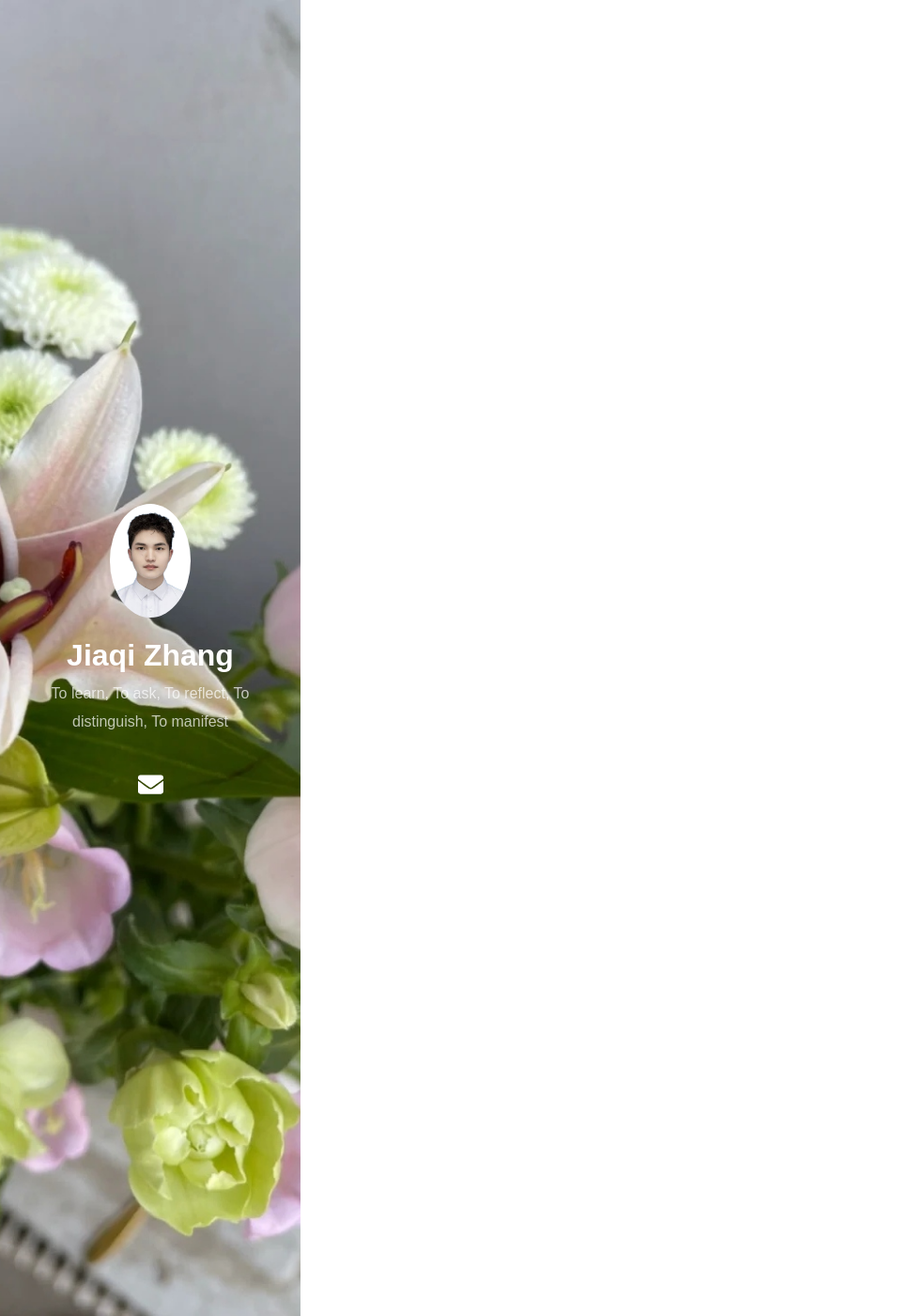
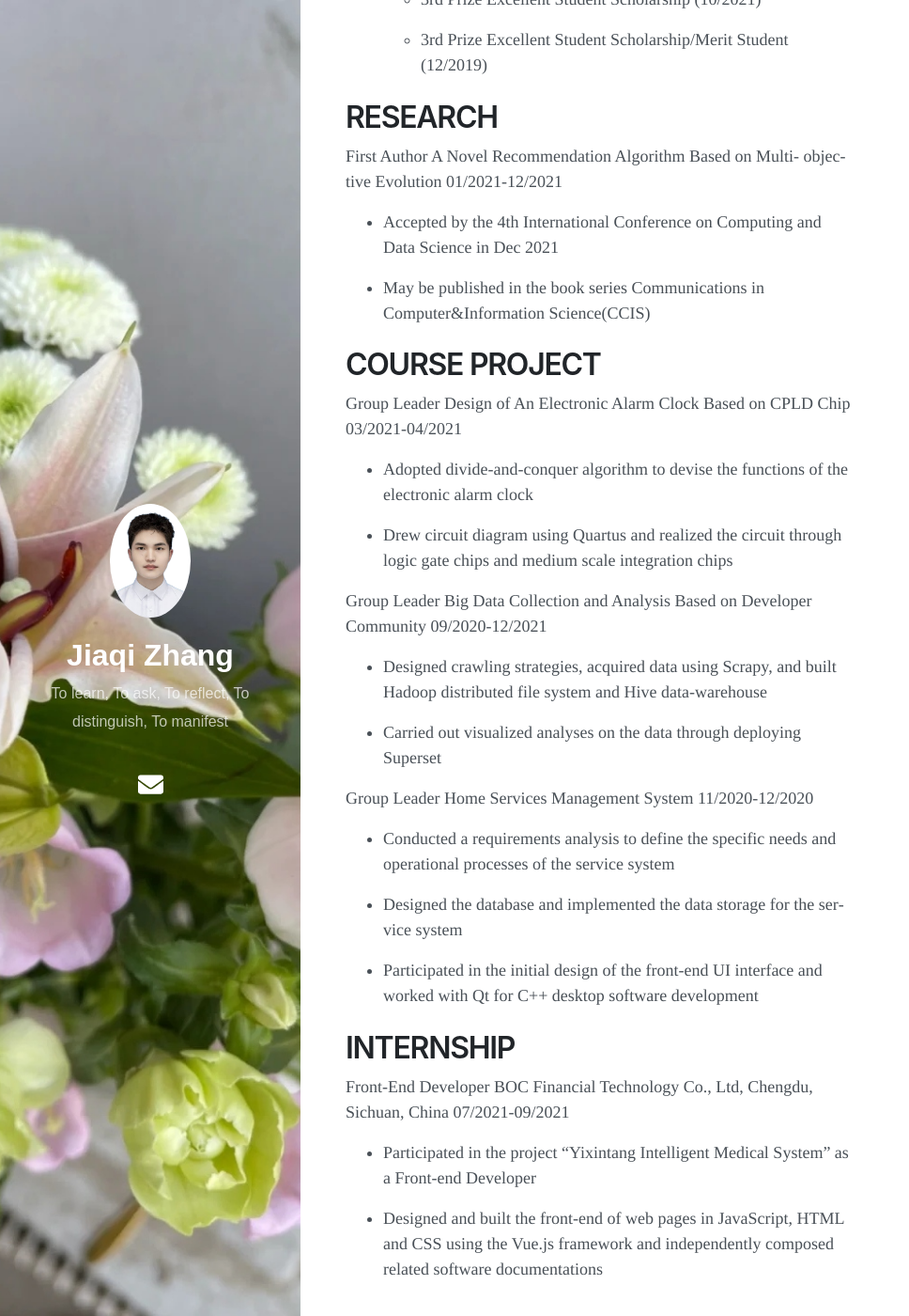
Before and after one commit to forwardPlus7/forwardPlus7.github.io, a Jekyll site: the page built from about.md, in a window 1280 px wide and 1400 px high, scrolled down 545 px. Shown: the whole window at 94% size, without its empty margins (0-968 px from the left). Built offline with Jekyll 4.4.1, drawn with Linux system fonts in a browser that asks for light colours; nearby versions of some CDN libraries; some of the changed text lies outside the part shown.

Commit message:
Update about.md

```diff
--- a/about.md
+++ b/about.md
@@ -6,3 +6,67 @@ title: About me
 **Not Pure Poole** is a simple, beautiful, and powerful Jekyll theme for blogs. It is built on [Poole](https://github.com/poole/poole) and [Pure](https://purecss.io/).
 
 For more information about Not Pure Poole, please browse the [README](https://github.com/vszhub/not-pure-poole) file.
+
+# EDUCATION
+
+Bachelor Degree Anhui University (Project 211), Hefei, Anhui, China 09/2018-Present
+
+- Major: Computer Science and Technology, BEng (In Progress)
+
+- GPA: 88.29/100
+
+- Honors & Awards:
+
+  - Outstanding Graduate in Anhui University(05/2022)
+
+  - 3rd Prize Excellent Student Scholarship (10/2021)
+
+  - 3rd Prize Excellent Student Scholarship/Merit Student (12/2019)
+
+
+# RESEARCH
+
+First Author A Novel Recommendation Algorithm Based on Multi- objective Evolution 01/2021-12/2021
+
+- Accepted by the 4th International Conference on Computing and Data Science in Dec 2021
+
+- May be published in the book series Communications in Computer&Information Science(CCIS)
+
+
+# COURSE PROJECT
+
+Group Leader Design of An Electronic Alarm Clock Based on CPLD Chip 03/2021-04/2021
+
+- Adopted divide-and-conquer algorithm
+  to devise the functions of the electronic alarm clock
+
+- Drew circuit diagram using Quartus
+  and realized the circuit through logic gate chips and medium scale integration
+  chips
+
+
+Group Leader Big Data Collection and Analysis Based on Developer Community 09/2020-12/2021
+
+- Designed crawling strategies, acquired data using Scrapy, and built Hadoop distributed
+  file system and Hive data-warehouse
+
+- Carried out visualized analyses on the data through deploying Superset
+
+
+Group Leader Home Services Management System 11/2020-12/2020
+
+- Conducted a requirements analysis to define the specific needs and operational processes of the service system
+
+- Designed the database and implemented the data storage for the service system
+
+- Participated in the initial design of the front-end UI interface and worked with Qt for C++ desktop software development
+
+
+# INTERNSHIP
+
+Front-End Developer BOC Financial Technology Co., Ltd, Chengdu, Sichuan, China 07/2021-09/2021
+
+- Participated in the project "Yixintang Intelligent Medical System" as a Front-end Developer
+
+- Designed and built the front-end of web pages in JavaScript, HTML and CSS using the Vue.js framework and independently composed related
+  software documentations
```
